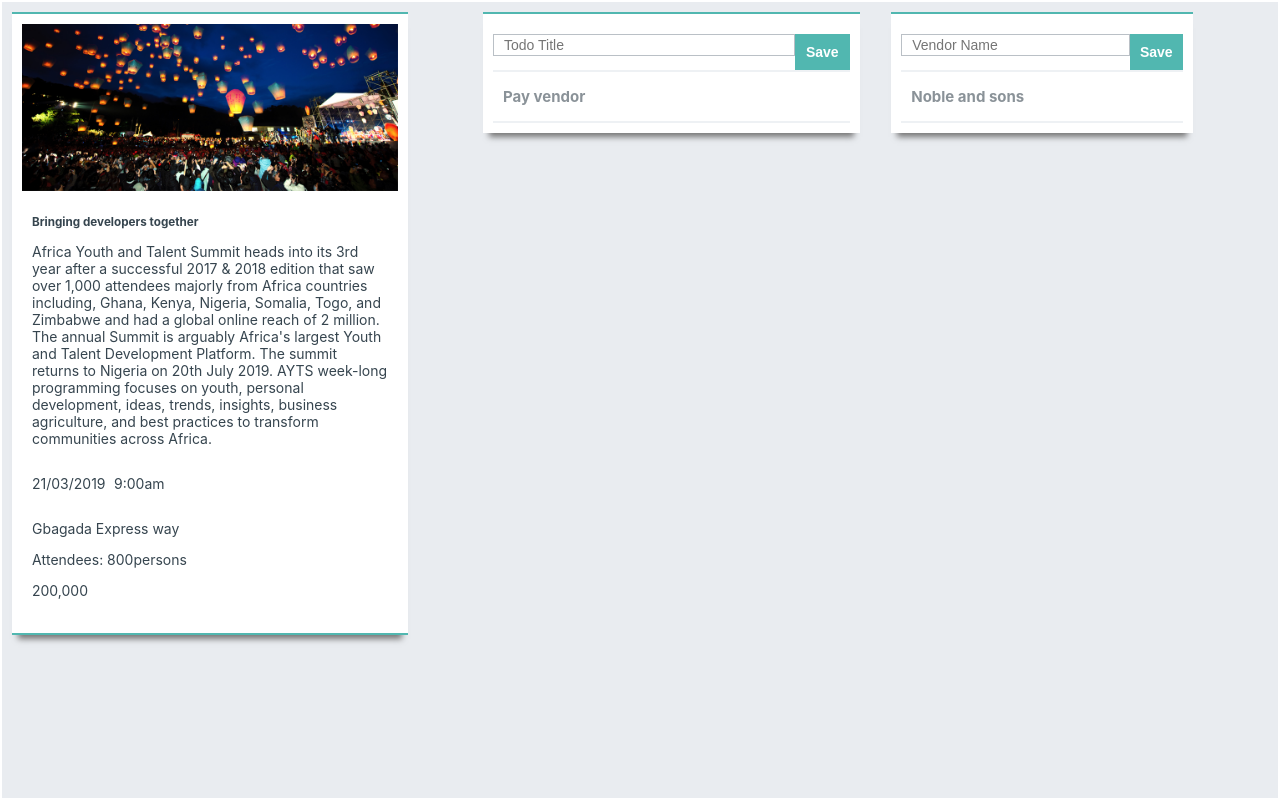
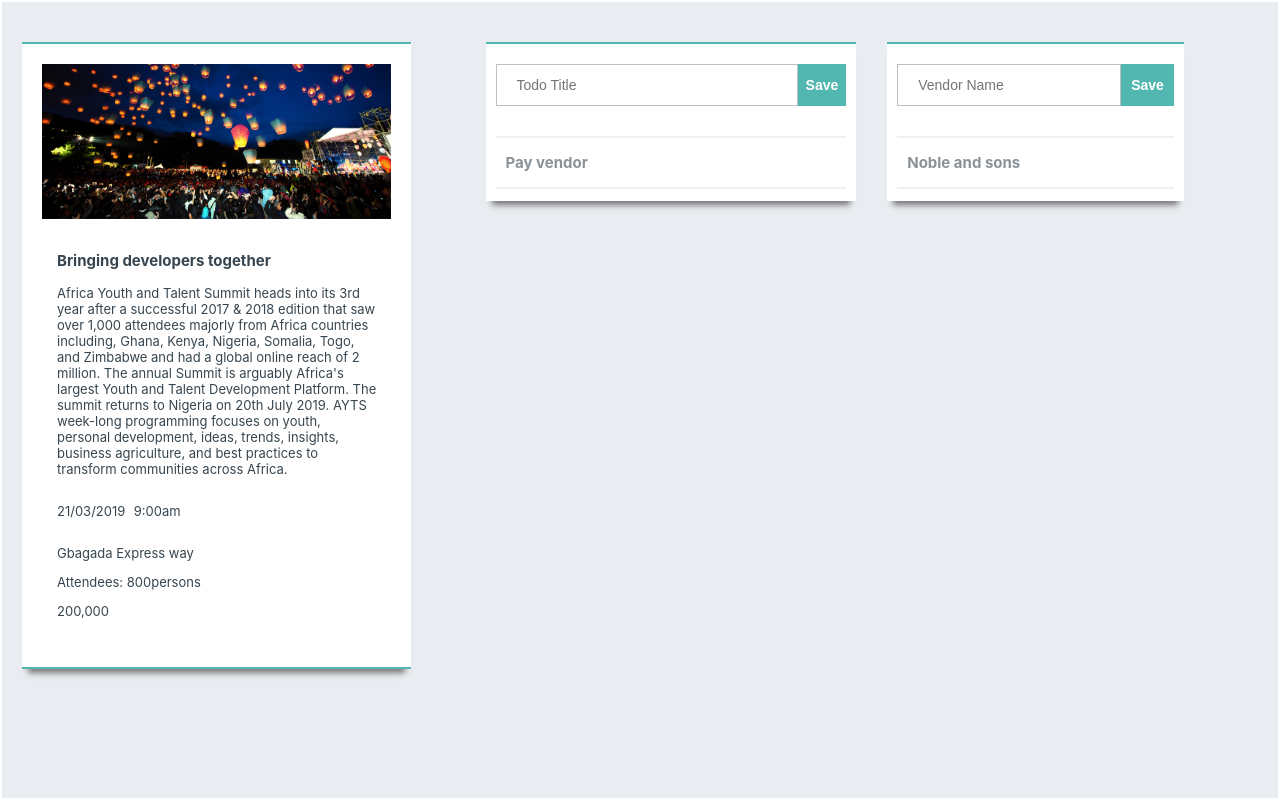
Before and after one commit to corporate-event-planner-webeu/corporate-event-planner-frontend, a React (Create React App) app: page /events/1 in a window 1280 px wide. Built offline with nearby package versions, Linux system fonts and the light colour scheme.

Commit message:
Fix: Refactor styling because of the introduction of default font-size of 62.5%

```diff
--- a/src/components/EventInfo.js
+++ b/src/components/EventInfo.js
@@ -11,16 +11,18 @@ const EventInfoDiv = styled.div`
   width: 90%;
   background: #fff;
   color: #36454f;
-  padding: 1rem;
+  padding: 2rem;
   -webkit-box-shadow: 0 10px 6px -6px #777;
   -moz-box-shadow: 0 10px 6px -6px #777;
   box-shadow: 0 10px 6px -6px #777;
 
   h3 {
+    font-size: 15px;
+    font-weight: bold;
     text-align: left;
   }
   p {
-    font-size: 14px;
+    font-size: 13px;
     text-align: left;
   }
 `;
@@ -34,7 +36,7 @@ const HeaderImage = styled.div`
 `;
 
 const ContentDiv = styled.div`
-  padding: 1rem;
+  padding: 1.5rem;
 `;
 
 const PeriodDiv = styled.div`
--- a/src/components/NewTodo.js
+++ b/src/components/NewTodo.js
@@ -6,7 +6,7 @@ const NewTodoDiv = styled.div`
   width: 100%;
   display: flex;
   input {
-    padding: 1rem;
+    padding: 2.0rem;
     flex: 8;
     max-height: 10px;
     font-size: 14px;
@@ -20,8 +20,8 @@ const NewTodoDiv = styled.div`
   }
 
   button {
-    padding: 1rem;
-    max-height: 43.5px;
+    padding: .8rem;
+    max-height: 41.5px;
     background: rgb(81, 183, 176);
     color: white;
     flex: 1;
--- a/src/components/NewVendor.js
+++ b/src/components/NewVendor.js
@@ -6,7 +6,7 @@ const NewVendorDiv = styled.div`
   width: 100%;
   display: flex;
   input {
-    padding: 1rem;
+    padding: 2.0rem;
     width: 60%;
     max-height: 10px;
     font-size: 14px;
@@ -22,7 +22,7 @@ const NewVendorDiv = styled.div`
 
   button {
     padding: 1rem;
-    max-height: 43.5px;
+    max-height: 41.5px;
     background: rgb(81, 183, 176);
     color: white;
     outline: none;
--- a/src/components/Todo.js
+++ b/src/components/Todo.js
@@ -7,10 +7,12 @@ const TodoDiv = styled.div`
   border-top: 2px solid rgb(238, 241, 244);
   border-bottom: 2px solid rgb(238, 241, 244);
   text-align: left;
+  margin-bottom: 0.2rem;
+  margin-top: 2.0rem;
   p {
     font-weight: bold;
     text-align: left;
-    margin-left: 1.0rem;
+    margin-left: 1rem;
   }
 `;
 
--- a/src/components/Vendor.js
+++ b/src/components/Vendor.js
@@ -7,6 +7,8 @@ const VendorDiv = styled.div`
   border-top: 2px solid rgb(238, 241, 244);
   border-bottom: 2px solid rgb(238, 241, 244);
   text-align: left;
+  margin-bottom: 0.2rem;
+  margin-top: 2rem;
   p {
     font-weight: bold;
     text-align: left;
--- a/src/views/SingleEvent.js
+++ b/src/views/SingleEvent.js
@@ -7,7 +7,7 @@ import styled from "styled-components";
 const SingleEvent = styled.div`
   display: flex;
   justify-content: space-between;
-  padding: 1rem;
+  padding: 2rem;
   border: 2px solid white;
   min-height: 100vh;
   background-color: rgb(233,236,240);
@@ -16,14 +16,17 @@ const SingleEvent = styled.div`
 
 const EventInfoDiv = styled.div`
   width: 35%;
+  margin-top: 2rem;
 `;
 
 const TodosDiv = styled.div`
   width: 30%;
+  margin-top: 2rem;
 `;
 
 const VendorsDiv = styled.div`
   width: 30%;
+  margin-top: 2rem;
 `;
 
 export default class Event extends Component {
```
